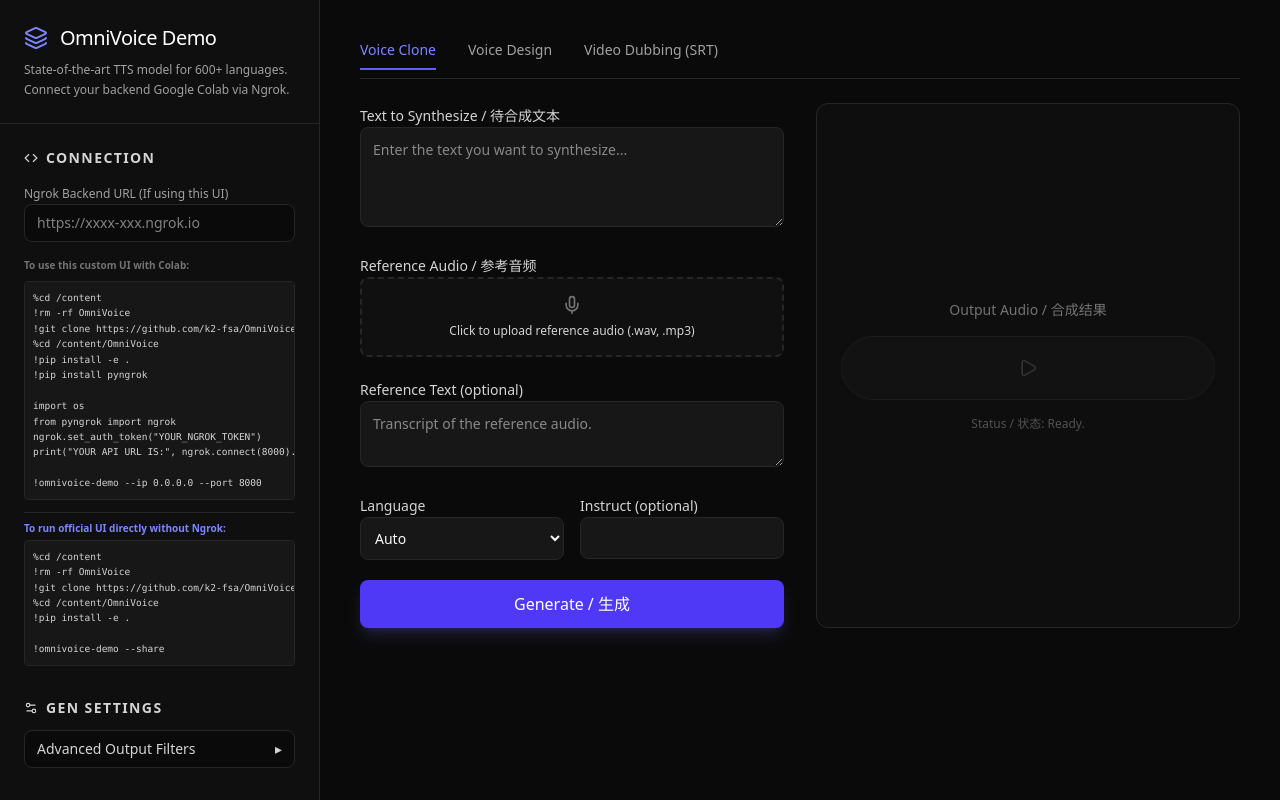
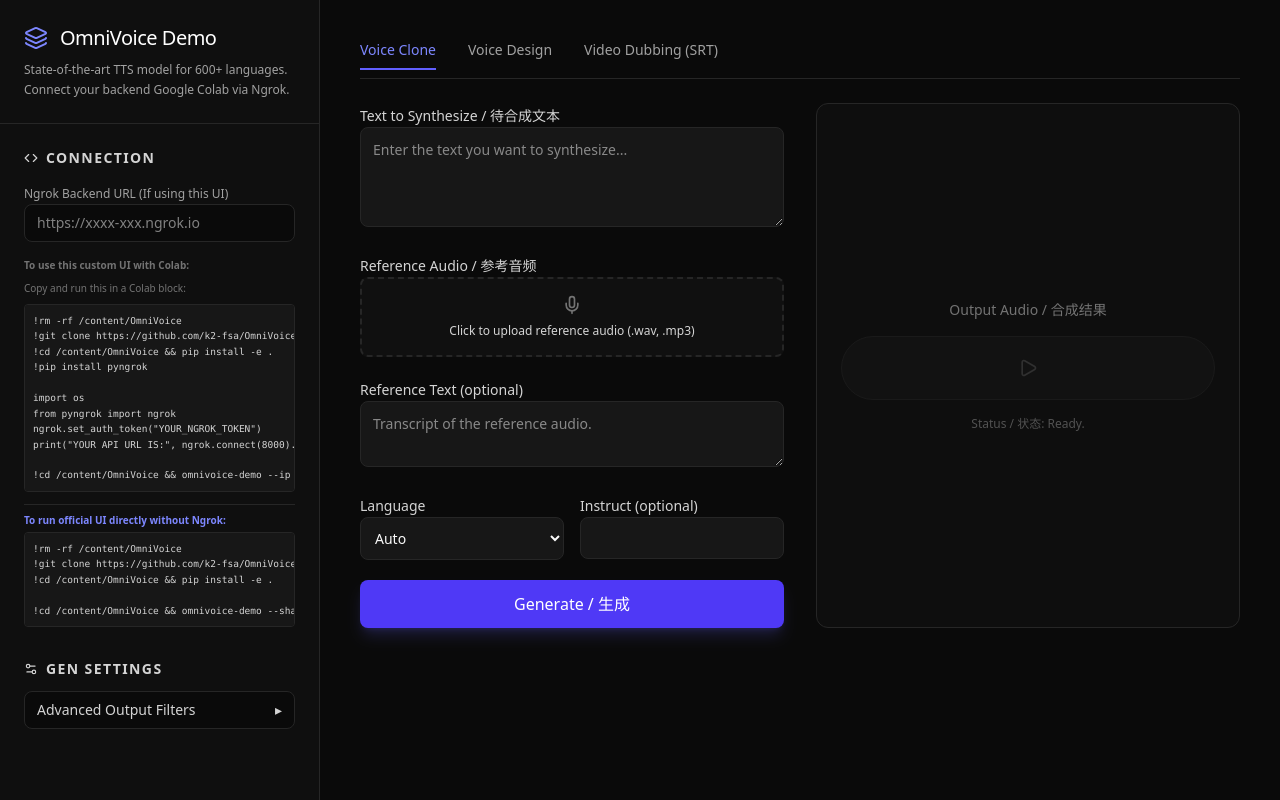
Before and after one commit to Praveen230389/OmniVoice, a React (Vite) app: page / in a window 1280 px wide. Built offline with nearby package versions, Linux system fonts and the light colour scheme.

Commit message:
Update App.tsx

```diff
--- a/src/App.tsx
+++ b/src/App.tsx
@@ -210,12 +210,11 @@
               />
               <div className="text-[10px] text-neutral-500 space-y-2 mt-2">
                 <p><strong>To use this custom UI with Colab:</strong></p>
+                <p>Copy and run this in a Colab block:</p>
                 <pre className="bg-neutral-900 border border-neutral-800 p-2 rounded text-[9.5px] mt-1 overflow-x-auto text-neutral-300 select-all font-mono leading-relaxed">
-{`%cd /content
-!rm -rf OmniVoice
-!git clone https://github.com/k2-fsa/OmniVoice.git
-%cd /content/OmniVoice
-!pip install -e .
+{`!rm -rf /content/OmniVoice
+!git clone https://github.com/k2-fsa/OmniVoice.git /content/OmniVoice
+!cd /content/OmniVoice && pip install -e .
 !pip install pyngrok
 
 import os
@@ -223,18 +222,16 @@
 ngrok.set_auth_token("YOUR_NGROK_TOKEN")
 print("YOUR API URL IS:", ngrok.connect(8000).public_url)
 
-!omnivoice-demo --ip 0.0.0.0 --port 8000`}
+!cd /content/OmniVoice && omnivoice-demo --ip 0.0.0.0 --port 8000`}
                 </pre>
 
                 <p className="mt-3 text-indigo-400 border-t border-neutral-800 pt-2 mb-1"><strong>To run official UI directly without Ngrok:</strong></p>
                 <pre className="bg-neutral-900 border border-neutral-800 p-2 rounded text-[9.5px] overflow-x-auto text-neutral-300 select-all font-mono leading-relaxed">
-{`%cd /content
-!rm -rf OmniVoice
-!git clone https://github.com/k2-fsa/OmniVoice.git
-%cd /content/OmniVoice
-!pip install -e .
+{`!rm -rf /content/OmniVoice
+!git clone https://github.com/k2-fsa/OmniVoice.git /content/OmniVoice
+!cd /content/OmniVoice && pip install -e .
 
-!omnivoice-demo --share`}
+!cd /content/OmniVoice && omnivoice-demo --share`}
                 </pre>
               </div>
             </div>
```
